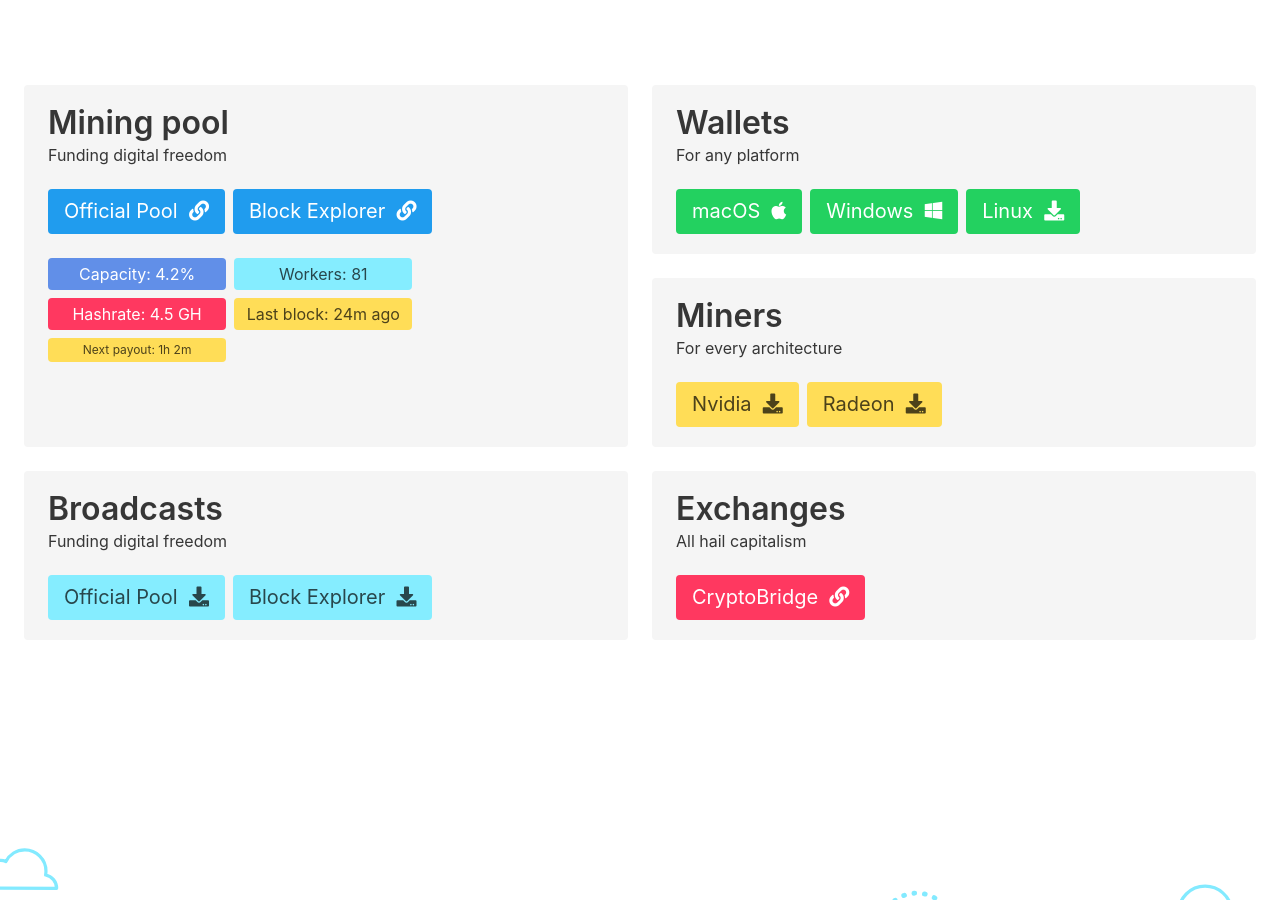
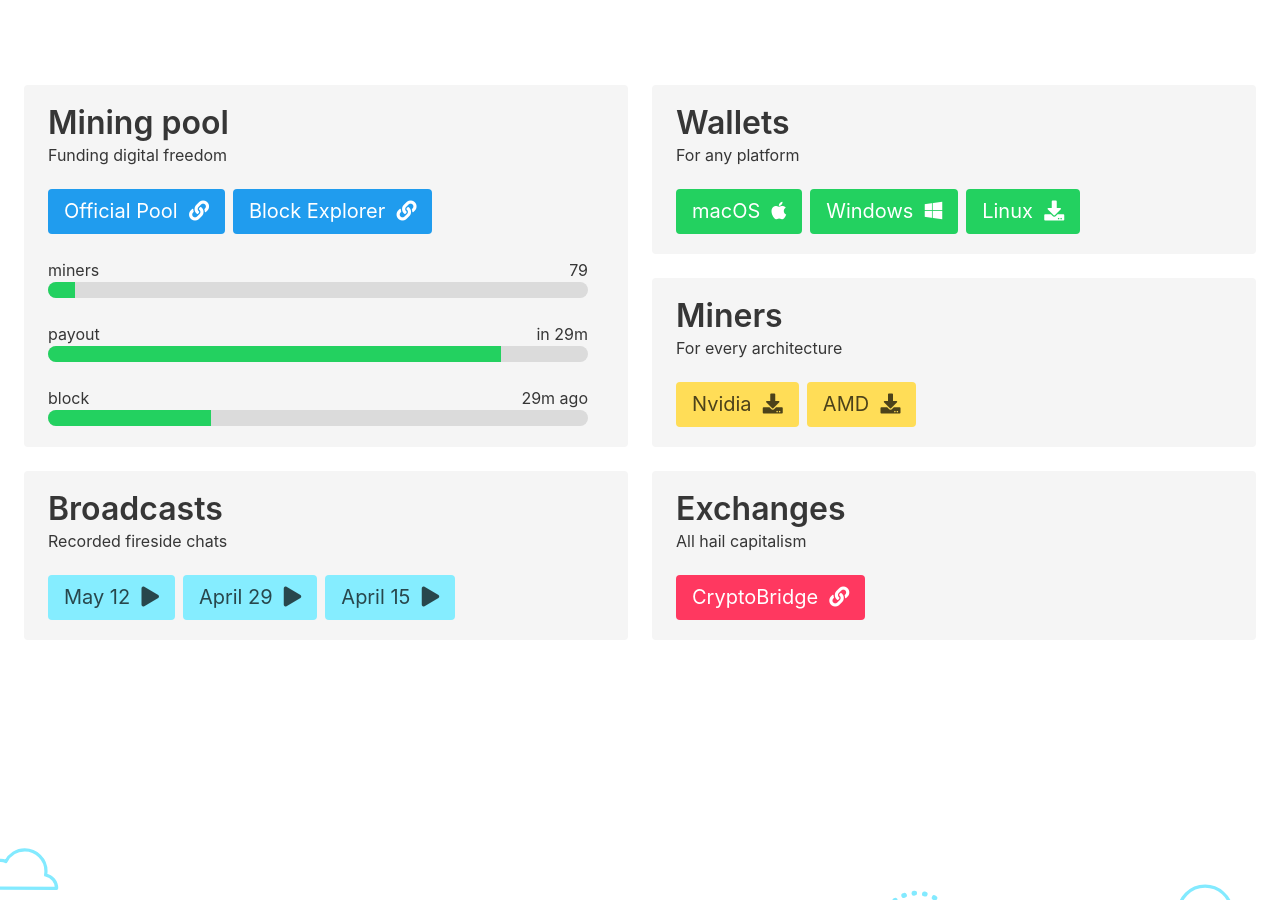
Before and after one commit to PigeoncoinClassic/pigeoncoinclassic.github.io, a Jekyll site: the page built from index.md, in a window 1280 px wide and 900 px high, scrolled down 932 px. Built offline with Jekyll 4.4.1, drawn with Linux system fonts in a browser that asks for light colours; nearby versions of some CDN libraries.

Commit message:
pool data layout final

```diff
--- a/_includes/pool-notifications.html
+++ /dev/null
@@ -1,130 +0,0 @@
-<!--
-<div class="notification is-light has-text-centered">
-<h2 class="subtitle">Next payout</h2>
-<h1 class="title">2h 32m</h1>
-<div>
--->
-
-<!--
-<h1 class="subtitle">Last block</h1>
-<div class="tags">
-  <span class="tag is-warning is-medium" style="min-width:110px">15m ago</span>
-</div>
-
-<h1 class="subtitle">Payouts</h1>
-<div class="tags">
-  <span class="tag is-warning is-medium" style="min-width:110px">29m ago</span>
-</div>
--->
-
-<div class="tags are-medium">
-  <span class="tag is-primary is-medium" style="width:33%">Capacity: 4.2%</span>
-  <span class="tag is-secondary is-medium" style="width:33%">Workers: 81</span>
-  <span class="tag is-danger is-medium" style="width:33%">Hashrate: 4.5 GH</span>
-  <span class="tag is-warning is-medium" style="width:33%">Last block: 24m ago</span>
-  <span class="tag is-warning is-success" style="width:33%">Next payout: 1h 2m</span>
-</div>
-
-
-
-<!--
-
-capacity? (workers / 2000)
-workers
-hashrate
-time since last block
-time until next payout
-
-"PGN": {
-  "algo": "x16s",
-  "port": 3663,
-  "name": "Pigeoncoin",
-  "height": 78461,
-  "workers": 81,
-  "shares": 3536,
-  "hashrate": 2582477672,
-  "estimate": "0.00000",
-  "24h_blocks": 41,
-  "24h_btc": 0,
-  "lastblock": 78455,
-  "timesincelast": 1453
-}
--->
-
-
-<!--
-<div class="notification is-danger">
-  <button class="delete"></button>
-  <strong>Retarget</strong> to 1,400 difficulty  2m ago.
-</div>
-
-<div class="notification is-warning">
-  <button class="delete"></button>
-  <strong>New block</strong> found 2m ago.
-</div>
-
-<div class="notification is-warning">
-  <button class="delete"></button>
-  <strong>New block</strong> found 9m ago.
-</div>
-
-<div class="notification is-success">
-  <button class="delete"></button>
-  <strong>Payout</strong> completed 21m ago.
-</div>
--->
-
-<!--
-<div class="tags has-addons">
-  <span class="tag is-warning is-medium" style="min-width:110px">New block</span>
-  <span class="tag is-white is-medium is-hidden-mobile">found 7m ago.</span>
-  <a class="tag is-delete is-medium is-white"></a>
-</div>
-
-<div class="tags has-addons">
-  <span class="tag is-warning is-medium" style="min-width:110px">New block</span>
-  <span class="tag is-white is-medium">found 12m ago.</span>
-  <a class="tag is-delete is-medium is-white"></a>
-</div>
-
-<div class="tags has-addons">
-  <span class="tag is-danger is-medium" style="min-width:110px">Retargeted</span>
-  <span class="tag is-white is-medium">16m ago, difficulty 1400.</span>
-  <a class="tag is-delete is-medium is-white"></a>
-</div>
-
-<div class="tags has-addons">
-  <span class="tag is-warning is-medium" style="min-width:110px">New block</span>
-  <span class="tag is-white is-medium">found 27m ago.</span>
-  <a class="tag is-delete is-medium is-white"></a>
-</div>
-
-<div class="tags has-addons">
-  <span class="tag is-success is-medium" style="min-width:110px">Payout</span>
-  <span class="tag is-white is-medium">completed 32m ago.</span>
-  <a class="tag is-delete is-medium is-white"></a>
-</div>
-
-<div class="tags has-addons">
-  <span class="tag is-warning is-medium" style="min-width:110px">New block</span>
-  <span class="tag is-white is-medium">found 1h 2m ago</span>
-  <a class="tag is-delete is-medium is-white"></a>
-</div>
--->
-<!--
-
-<div class="notification is-white">
-  <button class="delete"></button>
-  <span class="tag is-danger is-medium" style="width:120px">Retarget</span> to 14,000 difficulty 4m ago.
-</div>
-
-<div class="notification is-white">
-  <button class="delete"></button>
-  <span class="tag is-warning is-medium" style="width:120px">New block</span> found 7m ago.
-</div>
-
-<div class="notification is-white">
-  <button class="delete"></button>
-  <span class="tag is-success is-medium" style="width:120px">Payout</span> completed 21m ago.
-</div>
--->
--- a/_includes/resources.html
+++ b/_includes/resources.html
@@ -22,7 +22,16 @@
               </div>
 
 
-              {%- include pool-notifications.html -%}
+              <!-- live progress bars -->
+
+              <span class="is-4">miners</span><span class="is-4 is-pulled-right">79</span>
+              <progress class="progress is-success" value="5" max="100"></progress>
+
+              <span class="is-4">payout</span><span class="is-4 is-pulled-right">in 29m</span>
+              <progress class="progress is-success" value="151" max="180"></progress>
+
+              <span class="is-4">block</span><span class="is-4 is-pulled-right">29m ago</span>
+              <progress class="progress is-success" value="29" max="96"></progress>
 
             </article>
           </div>
@@ -41,7 +50,7 @@
               <p class="subtitle is-6">For every architecture</p>
               <div class="buttons">
                 <a href="https://github.com/brian112358/nevermore-miner/releases/" class="button is-medium is-warning">Nvidia &nbsp;<i class="fas fa-download"></i></a>
-                <a href="https://github.com/brian112358/avermore-miner/releases" class="button is-medium is-warning">Radeon &nbsp;<i class="fas fa-download"></i></a>
+                <a href="https://github.com/brian112358/avermore-miner/releases" class="button is-medium is-warning">AMD &nbsp;<i class="fas fa-download"></i></a>
               </div>
             </article>
           </div>
@@ -55,11 +64,12 @@
         <div class="tile is-parent">
           <article class="tile is-child notification is-light">
             <p class="title">Broadcasts</p>
-            <p class="subtitle is-6">Funding digital freedom</p>
+            <p class="subtitle is-6">Recorded fireside chats</p>
 
             <div class="buttons">
-              <a href="https://pool.pigeoncoin.org" class="button is-secondary is-medium">Official Pool &nbsp;<i class="fas fa-download"></i></a>
-              <a href="https://explorer.pigeoncoin.org" class="button is-secondary is-medium">Block Explorer &nbsp;<i class="fas fa-download"></i></a>
+              <a href="https://www.dropbox.com/s/l788d4bivpmkx3s/may-12-fireside-trimmed.mp3?dl=0" class="button is-secondary is-medium">May 12 &nbsp;<i class="fas fa-play"></i></a>
+              <a href="https://www.dropbox.com/s/d3t0v1o3jpwoc67/april-29-fireside-trimmed.mp3?dl=0" class="button is-secondary is-medium">April 29 &nbsp;<i class="fas fa-play"></i></a>
+              <a href="https://www.dropbox.com/s/rg3crkifhbyaj3j/april-15-fireside-full.mp3?dl=0" class="button is-secondary is-medium">April 15 &nbsp;<i class="fas fa-play"></i></a>
             </div>
           </article>
         </div>
```
Also changed, not shown: _includes/download-wallets.html (deleted, +0 -29 lines), _includes/pool-chart.html (deleted, +0 -41 lines), _includes/pool-table.html (deleted, +0 -54 lines).
